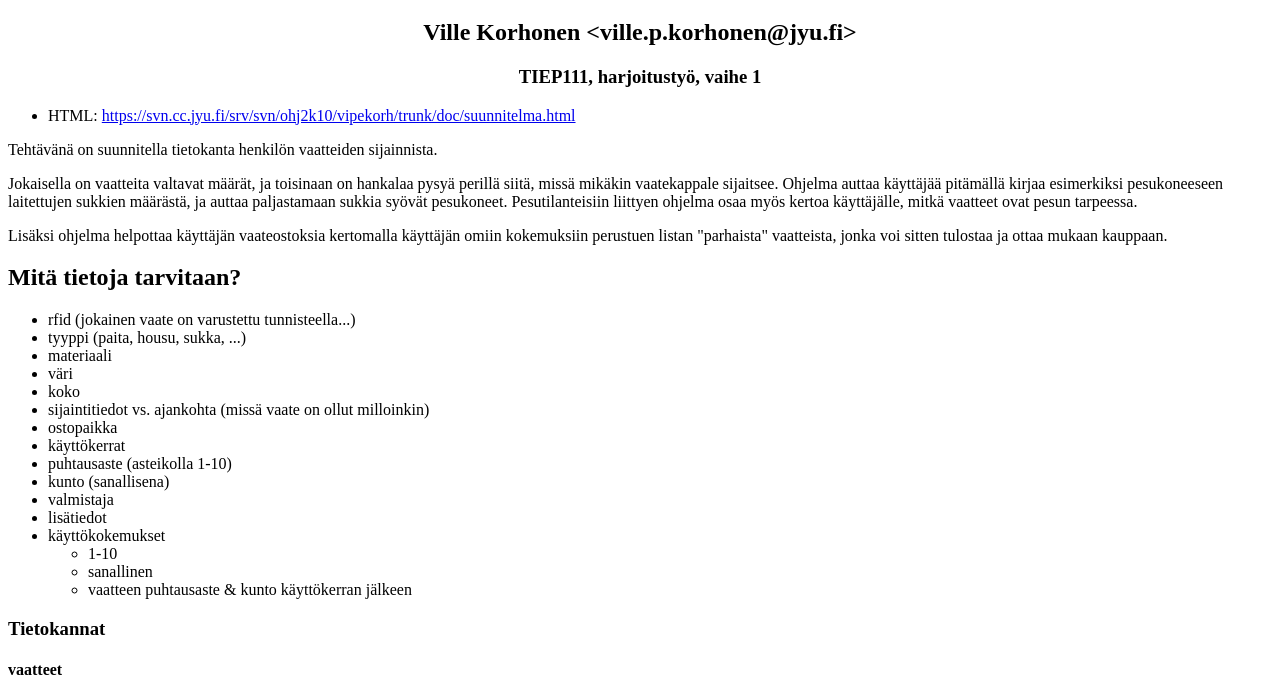
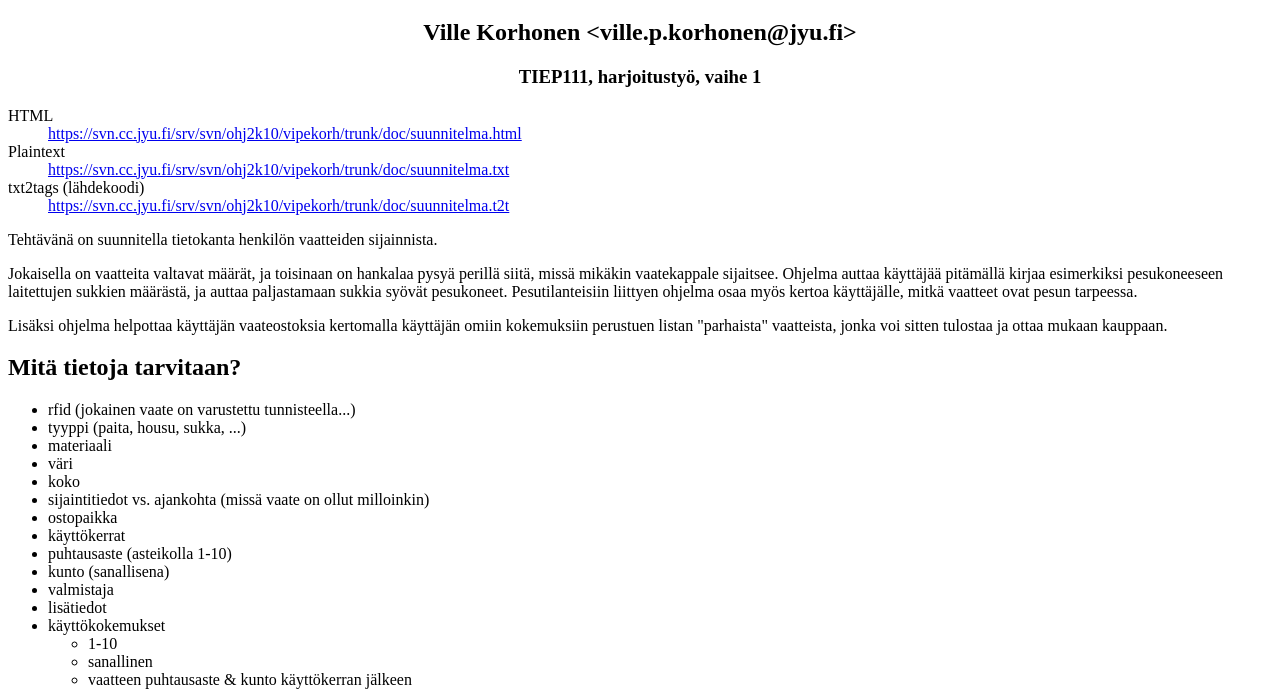
Before and after one commit to ypcs/ohj2k10-vakuse, a plain HTML site: page doc/suunnitelma.html in a window 1280 px wide. Shown: the part 61-759 px from the top of the page. Drawn offline with Linux system fonts and the light colour scheme.

Commit message:
Lisätty linkit svn-tiedostoihin, huomio UTF-8 -korjauksesta
git-svn-id: https://svn.cc.jyu.fi/srv/svn/ohj2k10/vipekorh/trunk@801 2b179f0d-0c50-4789-b286-a488a42595f5

```diff
--- a/doc/suunnitelma.html
+++ b/doc/suunnitelma.html
@@ -14,10 +14,17 @@
 <h3>TIEP111, harjoitustyö, vaihe 1</h3>
 </div>
 
- <ul>
- <li>HTML: <a href="https://svn.cc.jyu.fi/srv/svn/ohj2k10/vipekorh/trunk/doc/suunnitelma.html">https://svn.cc.jyu.fi/srv/svn/ohj2k10/vipekorh/trunk/doc/suunnitelma.html</a>
- </li>
- </ul>
+<dl>
+<dt>HTML</dt><dd>
+  <a href="https://svn.cc.jyu.fi/srv/svn/ohj2k10/vipekorh/trunk/doc/suunnitelma.html">https://svn.cc.jyu.fi/srv/svn/ohj2k10/vipekorh/trunk/doc/suunnitelma.html</a>
+</dd>
+<dt>Plaintext</dt><dd>
+  <a href="https://svn.cc.jyu.fi/srv/svn/ohj2k10/vipekorh/trunk/doc/suunnitelma.txt">https://svn.cc.jyu.fi/srv/svn/ohj2k10/vipekorh/trunk/doc/suunnitelma.txt</a>
+</dd>
+<dt>txt2tags (lähdekoodi)</dt><dd>
+  <a href="https://svn.cc.jyu.fi/srv/svn/ohj2k10/vipekorh/trunk/doc/suunnitelma.t2t">https://svn.cc.jyu.fi/srv/svn/ohj2k10/vipekorh/trunk/doc/suunnitelma.t2t</a>
+</dd>
+</dl>
 
 <p>
 Tehtävänä on suunnitella tietokanta henkilön vaatteiden sijainnista.
```
Also changed, not shown: doc/suunnitelma.txt, 1 other file.
